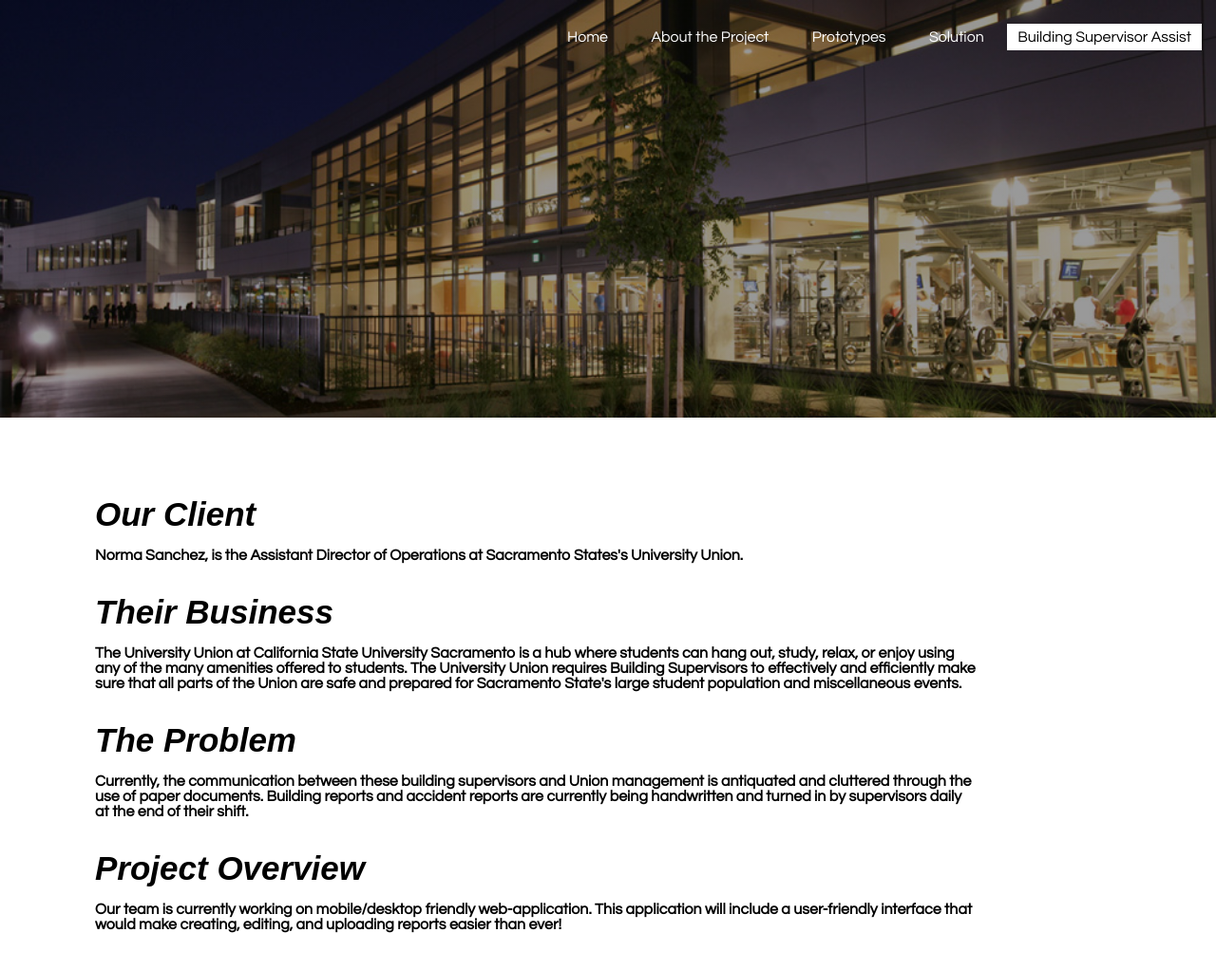
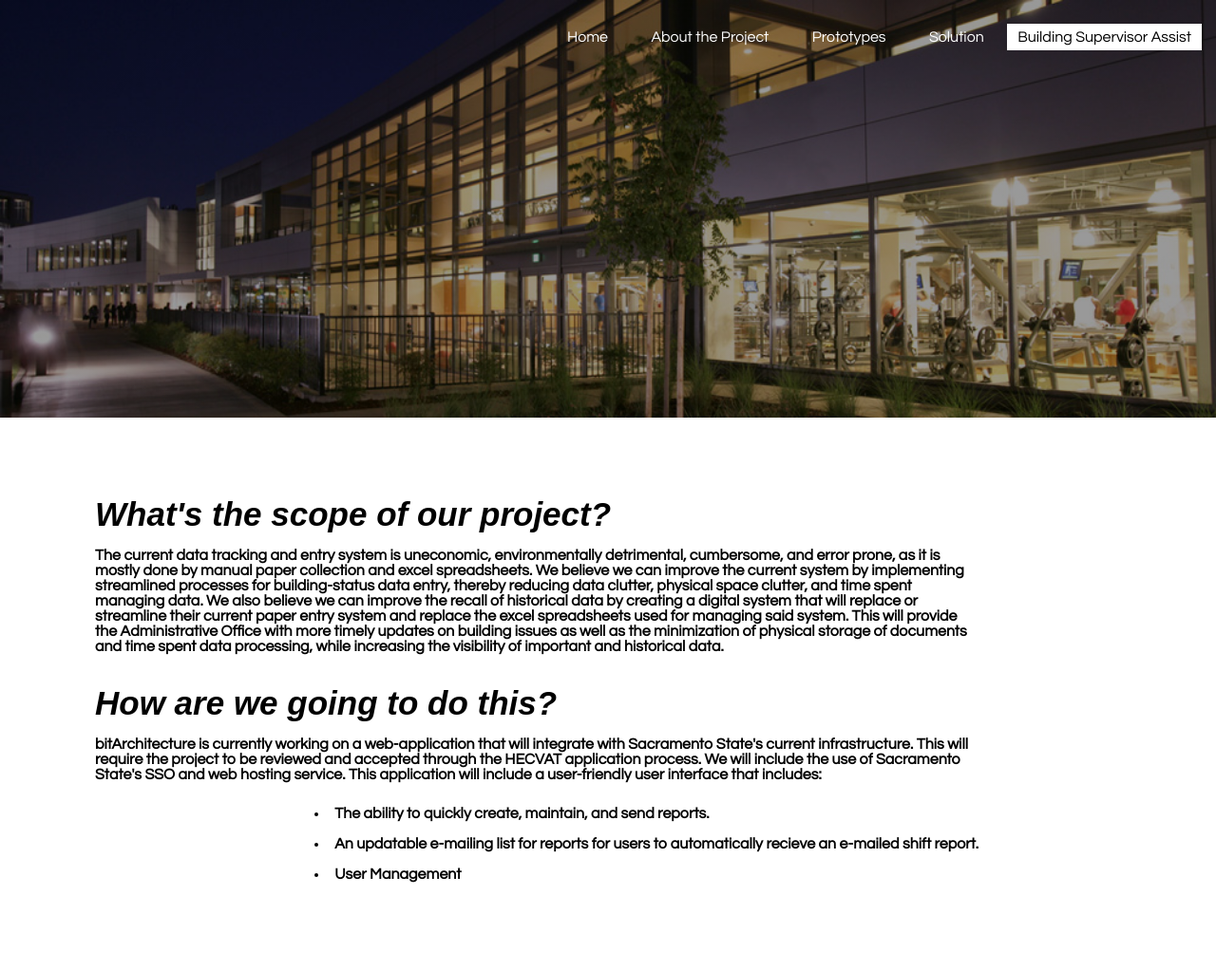
Before and after one commit to miklomoreno/CSC191Website, a plain HTML site: page scope.html in a window 1280 px wide. Shown: the whole page at 95% size. After the commit the page ends 945 px from the top, so only its background shows below. Drawn offline with Linux system fonts and the light colour scheme.

Commit message:
Added text to scope page

```diff
--- a/scope.html
+++ b/scope.html
@@ -32,21 +32,23 @@
 
     <div class="aboutProjectMainText">
         <br><br>
-        <h1>Our Client</h1>
-        <h2>Norma Sanchez, is the Assistant Director of Operations at Sacramento States's University Union. </h2>
+
+        <h1> What's the scope of our project?</h1>
+        <h2> The current data tracking and entry system is uneconomic, environmentally detrimental, cumbersome, and error prone, as
+        it is mostly done by manual paper collection and excel spreadsheets. We believe we can improve
+        the current system by implementing streamlined processes for building-status data entry, thereby reducing data clutter,
+        physical space clutter, and time spent managing data. We also believe we can improve the recall of historical data by
+        creating a digital system that will replace or streamline their current paper entry system and replace the excel
+        spreadsheets used for managing said system. This will provide the Administrative Office with more timely updates on building issues as well as the minimization of physical storage of documents and time spent data processing, while increasing the visibility of important and historical data.</h2>
 
         <br><br>
-        <h1>Their Business</h1>
-        <h2> The University Union at California State University Sacramento is a hub where students can hang out, study, relax, or enjoy using any of the many amenities offered to students. The University Union requires Building Supervisors to effectively and efficiently make sure that all parts of the Union are safe and prepared for Sacramento State's large student population and miscellaneous events. </h2>
 
-        <br><br>
-        <h1>The Problem</h1>
-        <h2> Currently, the communication between these building supervisors and Union management is antiquated and cluttered through the use of paper documents. Building reports and accident reports are currently being handwritten and turned in by supervisors daily at the end of their shift.</h2>
-
-        <br><br>
-        <h1> Project Overview</h1>
-        <h2>Our team is currently working on mobile/desktop friendly web-application. This application will include a user-friendly interface that would make creating, editing, and uploading reports easier than ever! <br><ul>
-
+        <h1> How are we going to do this?</h1>
+        <h2>bitArchitecture is currently working on a web-application that will integrate with Sacramento State's current infrastructure. This will   require the project to be reviewed and accepted through the HECVAT application process. We will include the use of Sacramento State's SSO and web hosting service. This application will include a user-friendly user interface that includes: <br><ul>
+            <li>The ability to quickly create, maintain, and send reports. </li><br>
+            <li>An updatable e-mailing list for reports for users to automatically recieve an e-mailed shift report.</li><br>
+            <li>User Management</li><br>
+        </ul></h2>
 
     </div>
 </body>
```
